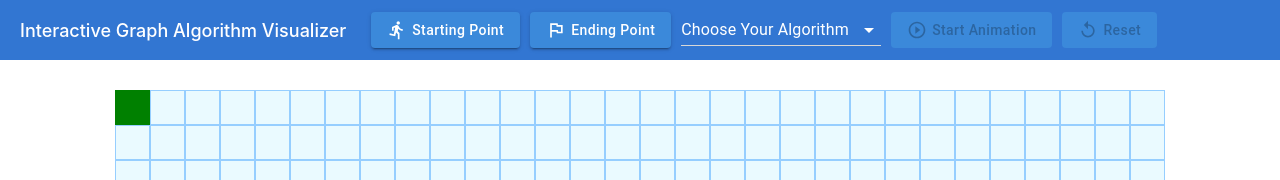
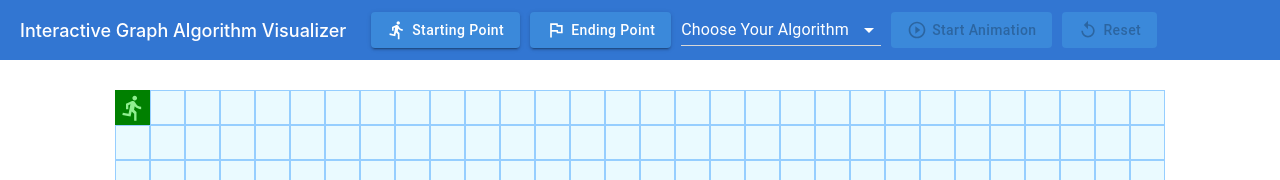
Before and after one commit to DanielJDupont/graph-algos, a Next.js app: page / in a window 1280 px wide. Shown: the top 180 px of the page. Built offline with nearby package versions, Linux system fonts and the light colour scheme.

Commit message:
attempted to add flag but nothing looked good on a checker background

```diff
--- a/components/matrix/InputMatrix.tsx
+++ b/components/matrix/InputMatrix.tsx
@@ -3,6 +3,8 @@ import clsx from 'clsx';
 
 import { MatrixContext } from '../matrixContext';
 import { MouseMode } from '../dataTypes';
+
+import { DirectionsRun } from '@material-ui/icons';
 
 import styles from './InputMatrix.module.scss';
 
@@ -84,6 +86,9 @@ export const InputMatrix: React.FC<{}> = () => {
                 key={square.id}
               >
                 {square.isProcessed && <div className={styles.greySquare} />}
+                {square.id === startSquareID && (
+                  <DirectionsRun className={styles.startSquareIcon} />
+                )}
               </div>
             );
           })}
--- a/components/matrix/OutputMatrix.tsx
+++ b/components/matrix/OutputMatrix.tsx
@@ -3,6 +3,8 @@ import Anime from 'react-animejs-wrapper';
 
 import { MatrixContext } from '../matrixContext';
 import { AnimatedSquare } from '../dataTypes';
+
+import { DirectionsRun } from '@material-ui/icons';
 
 import styles from './OutputMatrix.module.scss';
 
@@ -79,7 +81,13 @@ export const OutputMatrix: React.FC<{}> = () => {
             } else if (square.id === endSquareID) {
               return <div className={styles.endSquare} />;
             } else if (square.id === startSquareID) {
-              return <div className={styles.startSquare} />;
+              return (
+                <div className={styles.startSquare}>
+                  {square.id === startSquareID && (
+                    <DirectionsRun className={styles.startSquareIcon} />
+                  )}
+                </div>
+              );
             } else {
               return <div className={styles.normalSquare} />;
             }
--- a/components/matrix/_matrixStyle.scss
+++ b/components/matrix/_matrixStyle.scss
@@ -37,6 +37,11 @@
       animation-iteration-count: 1;
       animation-fill-mode: forwards;
       animation-play-state: running;
+
+      .startSquareIcon {
+        color: lightgreen;
+        font-size: 28px;
+      }
     }
 
     .endSquare {
```
